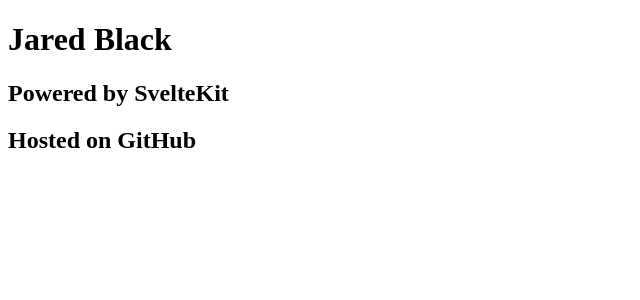
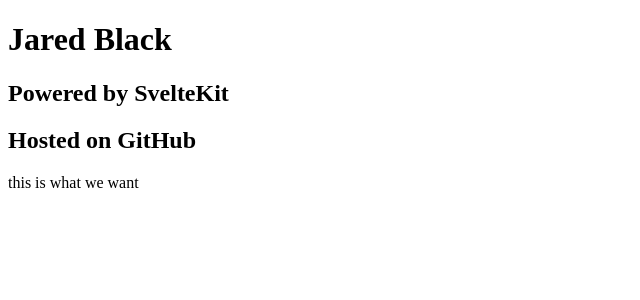
Before and after one commit to jaredblack/jaredblack.github.io, a SvelteKit app: page / in a window 1280 px wide. Shown: the top 300 px of the page, without its empty margins (0-640 px from the left). Built offline with nearby package versions, Linux system fonts and the light colour scheme.

Commit message:
add deploy phase

```diff
--- a/src/routes/+page.svelte
+++ b/src/routes/+page.svelte
@@ -1,3 +1,4 @@
 <h1>Jared Black</h1>
 <h2>Powered by SvelteKit</h2>
 <h2>Hosted on GitHub</h2>
+<p>this is what we want</p>
```
